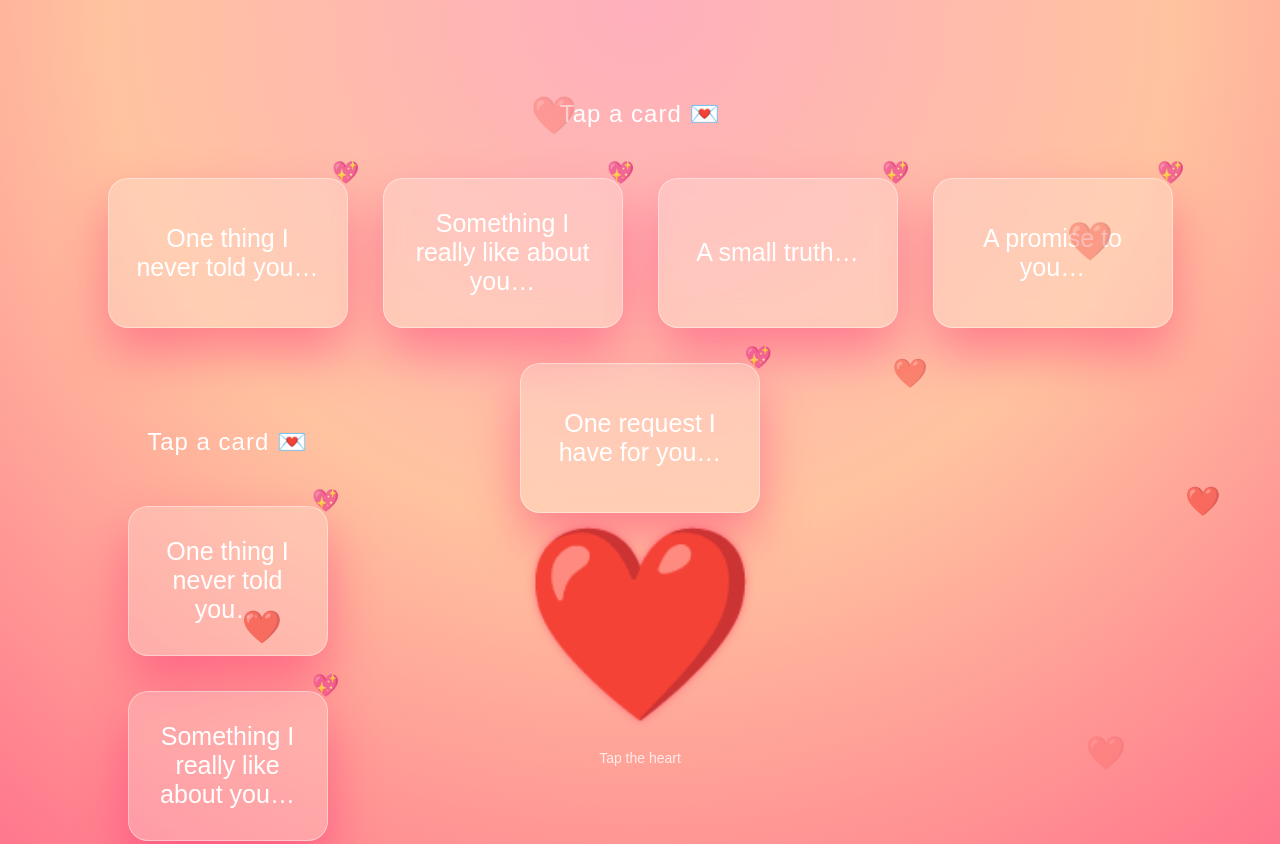
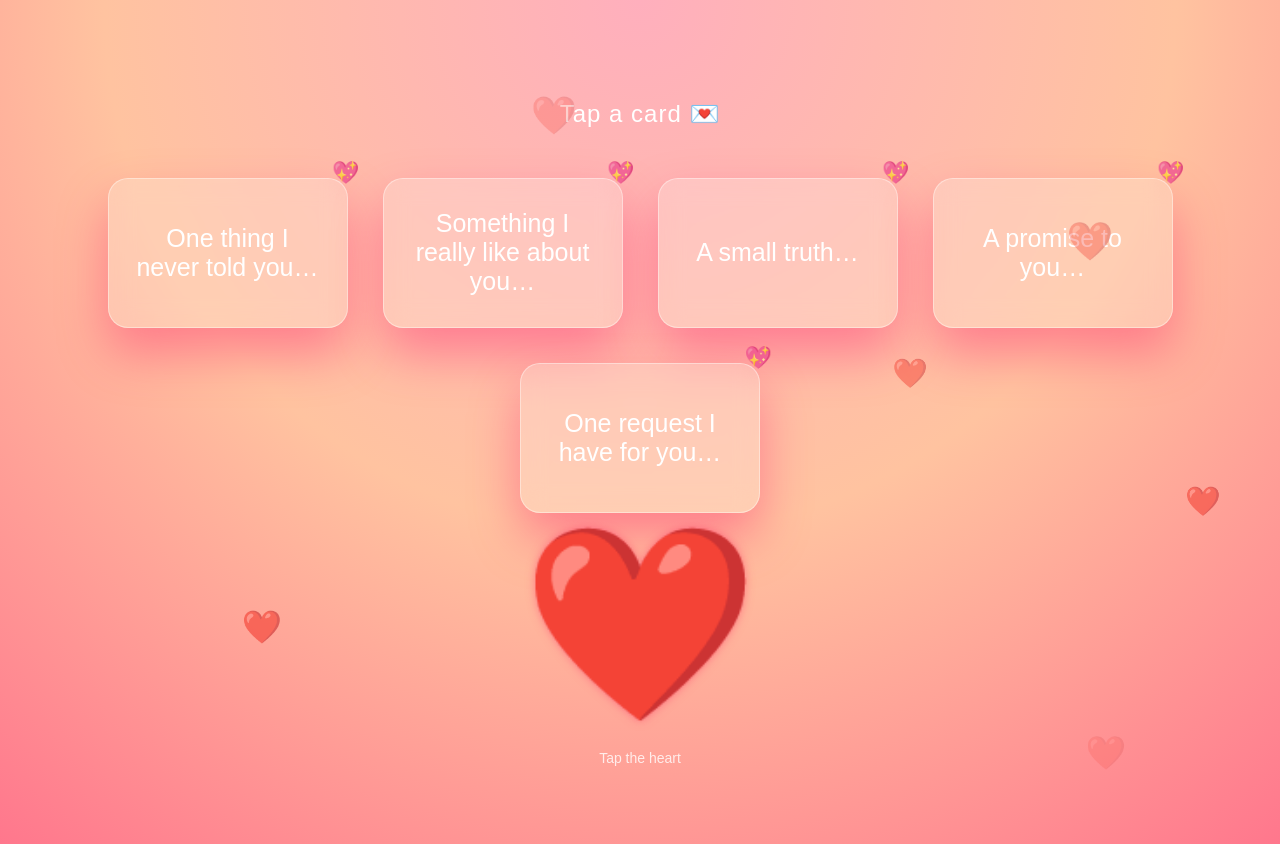
Before and after one commit to Divyansh-2309/new2026, a plain HTML site: page card.html in a window 1280 px wide. Shown: the top 844 px of the page. Drawn offline with Linux system fonts and the light colour scheme.

Commit message:
Refactor card.html to remove duplicates and update link
Removed redundant HTML structure and cleaned up the card layout. Updated the button redirect link.

```diff
--- a/card.html
+++ b/card.html
@@ -1,159 +1,4 @@
-
 <!DOCTYPE html>
-<html lang="en">
-<head>
-    <meta charset="UTF-8">
-    <meta name="viewport" content="width=device-width, initial-scale=1.0">
-    <title>Document</title>
-    <style>
-        body {
-  margin: 0;
-  min-height: 100vh;
-  font-family: "Poppins", sans-serif;
-  background: radial-gradient(circle at top, #ffafbd, #ffc3a0, #ff758c);
-  color: #fff;
-  overflow-x: hidden;
-}
-.cards-section {
-  padding: 80px 20px;
-  text-align: center;
-}
-
-.cards-section h2 {
-  font-weight: 400;
-  margin-bottom: 50px;
-  letter-spacing: 1px;
-}
-
-.cards-container {
-  display: flex;
-  justify-content: center;
-  gap: 35px;
-  flex-wrap: wrap;
-}
-
-.card {
-  width: 240px;
-  height: 150px;
-  perspective: 1000px;
-  cursor: pointer;
-  position: relative;
-}
-
-.card::before {
-  content: "💖";
-  position: absolute;
-  top: -18px;
-  right: -12px;
-  font-size: 22px;
-  opacity: 0.8;
-}
-
-.card-inner {
-  width: 100%;
-  height: 100%;
-  transition: transform 0.9s cubic-bezier(.4,.2,.2,1);
-  transform-style: preserve-3d;
-  position: relative;
-}
-
-.card:hover .card-inner {
-  transform: translateY(-6px) scale(1.02);
-}
-
-.card.is-flipped .card-inner {
-  transform: rotateY(180deg);
-}
-
-.card-front,
-.card-back {
-  position: absolute;
-  inset: 0;
-  border-radius: 20px;
-  padding: 24px;
-  display: flex;
-  align-items: center;
-  justify-content: center;
-  text-align: center;
-  backface-visibility: hidden;
-
-  background: rgba(255, 255, 255, 0.2);
-  border: 1px solid rgba(255, 255, 255, 0.4);
-  backdrop-filter: blur(12px);
-
-  box-shadow: 0 25px 50px rgba(255, 0, 100, 0.35);
-}
-
-.card-front {
-  font-size: 25px;
-}
-
-.card-back {
-  transform: rotateY(180deg);
-  font-size: 26px;
-  font-weight: 500;
-}
-.heart {
-  position: fixed;
-  bottom: -20px;
-  font-size: 20px;
-  animation: floatUp 6s linear infinite;
-  opacity: 0.7;
-}
-
-@keyframes floatUp {
-  0% {
-    transform: translateY(0) scale(1);
-    opacity: 0;
-  }
-  20% {
-    opacity: 0.7;
-  }
-  100% {
-    transform: translateY(-120vh) scale(1.4);
-    opacity: 0;
-  }
-}
-.heart-lamp {
-  font-size: 190px;
-  cursor: pointer;
-  margin: 60px auto 10px;
-  width: fit-content;
-  transition: all 0.4s ease;
-  filter: drop-shadow(0 0 5px rgba(255, 50, 100, 0.5));
-}
-
-.heart-lamp.on {
-  filter:
-    drop-shadow(0 0 15px #ff4d6d)
-    drop-shadow(0 0 30px #ff758c)
-    drop-shadow(0 0 60px #ff8fa3);
-  transform: scale(1.05);
-}
-
-.lamp-text {
-  opacity: 0.8;
-  font-size: 14px;
-}
-body {
-  min-height: 100vh;
-  margin: 0;
-}
-
-
-
-    </style>
-</head>
-<body>
-    <section class="cards-section">
-  <h2>Tap a card 💌</h2>
-
-  <div class="cards-container">
-    <div class="card">
-      <div class="card-inner">
-        <div class="card-front">One thing I never told you…</div>
-        <div class="card-back">Only for once , I haved cried for you , just once though.</div>
-      </div><!DOCTYPE html>
 <html lang="en">
 <head>
     <meta charset="UTF-8">
@@ -371,80 +216,10 @@ lamp.addEventListener("click", () => {
 });
     const btn = document.getElementById("heartLamp");
      btn.addEventListener("click", () => {
-        window.location.href = "./zbleehh.html";
+        window.location.href = "./bleehh.html";
       }, { once: true });
 
 
 </script>
 </body>
 </html>
-    </div>
-
-    <div class="card">
-      <div class="card-inner">
-        <div class="card-front">Something I really like about you…</div>
-        <div class="card-back">How you care and the way you love. </div>
-      </div>
-    </div>
-
-    <div class="card">
-      <div class="card-inner">
-        <div class="card-front">A small truth…</div>
-        <div class="card-back">Being with you makes me a lot more happier and satisfied.</div>
-      </div>
-    </div>
-
-     <div class="card">
-      <div class="card-inner">
-        <div class="card-front">A promise to you…</div>
-        <div class="card-back">I will always and always love you till there are no more years left to this world. </div>
-      </div>
-    </div>
-    <div class="card">
-      <div class="card-inner">
-        <div class="card-front">One request I have for you…</div>
-        <div class="card-back">I want you to put yourself first and always be happy and healthy.</div>
-      </div>
-    </div>
-  </div>
-  <butotn class="heart-lamp" id="heartLamp" >
-  ❤️
-  </butotn>
-<p class="lamp-text">Tap the heart</p>
-
-</section>
-
-<script>
-    document.querySelectorAll(".card").forEach(card => {
-  card.addEventListener("click", () => {
-    if (!card.classList.contains("is-flipped")) {
-      card.classList.add("is-flipped");
-    }
-  });
-});
-
-    setInterval(() => {
-  const heart = document.createElement("div");
-  heart.className = "heart";
-  heart.textContent = "❤️";
-  heart.style.left = Math.random() * 100 + "vw";
-  heart.style.fontSize = Math.random() * 20 + 14 + "px";
-  document.body.appendChild(heart);
-
-  setTimeout(() => heart.remove(), 6000);
-}, 800);
-const lamp = document.getElementById("heartLamp");
-
-lamp.addEventListener("click", () => {
-  lamp.classList.toggle("on");
-  setTimeout()
-});
-    const btn = document.getElementById("heartLamp");
-     btn.addEventListener("click", () => {
-        window.location.href = "bleehh.html";
-      }, { once: true });
-
-
-</script>
-</body>
-</html>
```
